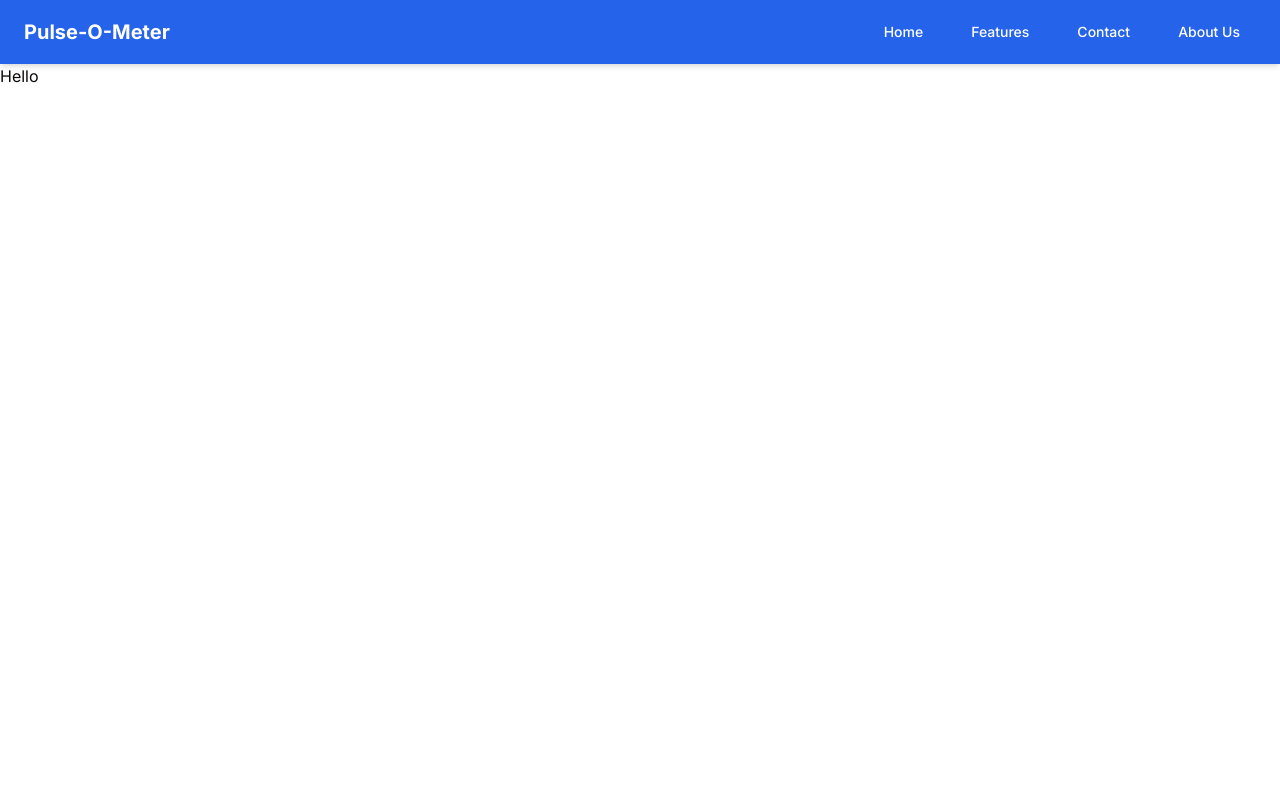
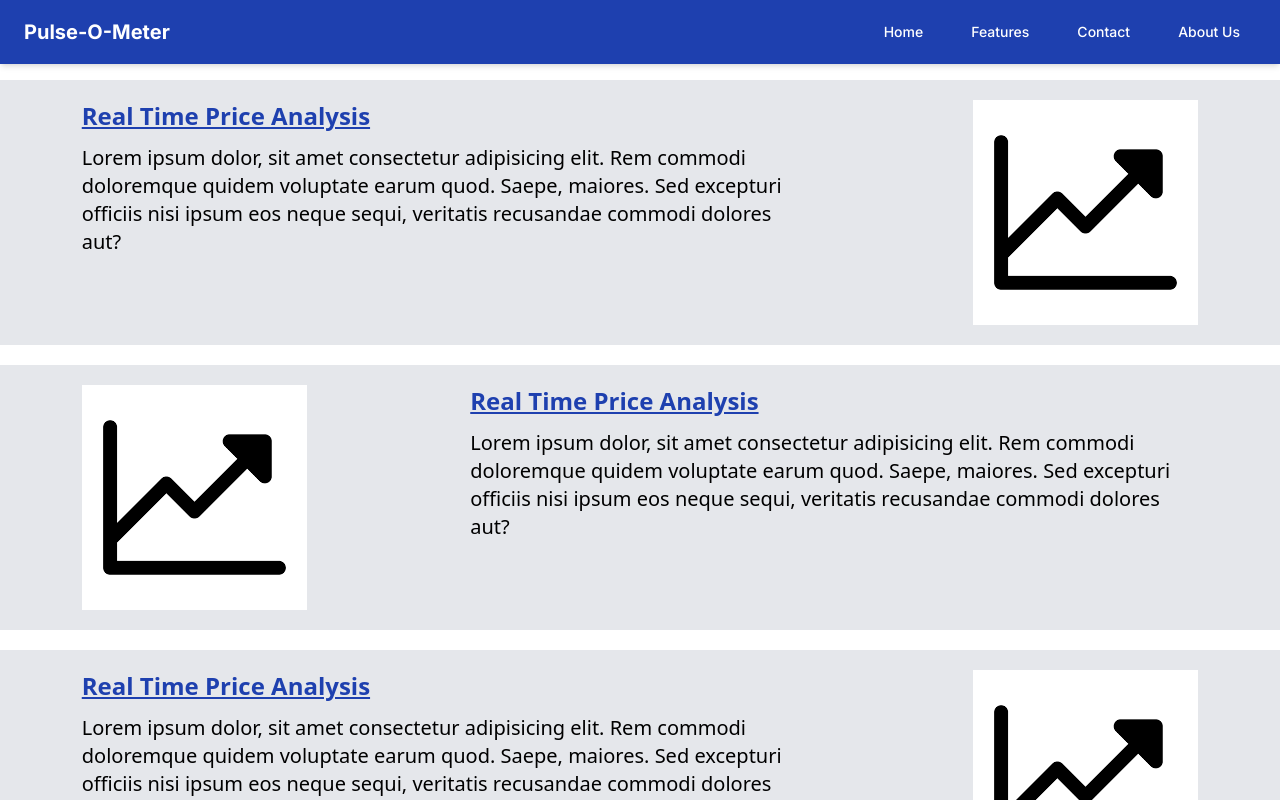
Before and after one commit to abhinav2805-ux/pulse, a Next.js app in the folder client/: page / in a window 1280 px wide. Shown: the top 800 px of the page. Built offline with nearby package versions, Linux system fonts and the light colour scheme.

Commit message:
feature section

```diff
--- a/client/src/app/page.tsx
+++ b/client/src/app/page.tsx
@@ -1,7 +1,12 @@
+import Features from "@/components/Features";
 import Image from "next/image";
-
 export default function Home() {
   return (
-    <div className="min-h-screen">Hello</div>
+    <>
+    <div className="min-h-screen">
+    <Features></Features>
+    </div>
+
+    </>
   );
 }
--- /dev/null
+++ b/client/src/components/FeaturedCard.tsx
@@ -0,0 +1,32 @@
+'use client'
+import React, { useEffect, useState } from 'react'
+import Image from 'next/image'
+interface featureProps{
+    direction:string,
+    data?:string,
+    image?:string,
+    head?:string
+}
+function FeaturedCard(props:featureProps) {
+    const [dir,setDir]=useState("0");
+    useEffect(()=>{
+        setDir(props.direction)
+    })
+
+  return (
+    <div className={`flex ${dir=="0"?'flex-row':'flex-row-reverse'} h-1/4 justify-around flex-wrap md:mt-4 md:mb-5 mt-2 mb-2 bg-gray-200`}>
+
+        <div className='text-black p-5 text-lg md:text-xl md:w-[60%] h-full font-medium font-sans'>
+        <p className='text-2xl font-extrabold mb-3 underline text-blue-800'>
+            Real Time Price Analysis
+        </p>
+            Lorem ipsum dolor, sit amet consectetur adipisicing elit. Rem commodi doloremque quidem voluptate earum quod. Saepe, maiores. Sed excepturi officiis nisi ipsum eos neque sequi, veritatis recusandae commodi dolores aut?</div>
+        <div className='text-black md:p-5 p-2'>
+            {/* <Image src="/graphsample.png" alt="graph image" width={350} height={350} /> */}
+            <img src="/graphsample.png" alt="graph image" className='h-full w-full' />
+        </div>
+    </div>
+  )
+}
+
+export default FeaturedCard
--- /dev/null
+++ b/client/src/components/Features.tsx
@@ -0,0 +1,17 @@
+'use client'
+import React from 'react'
+import FeaturedCard from './FeaturedCard'
+
+function Features() {
+  return (
+    <div>
+    <FeaturedCard direction='0'></FeaturedCard>
+    <FeaturedCard direction='1'></FeaturedCard>
+    <FeaturedCard direction='0'></FeaturedCard>
+    <FeaturedCard direction='1'></FeaturedCard>
+
+    </div>
+  )
+}
+
+export default Features
--- a/client/src/components/footer.tsx
+++ b/client/src/components/footer.tsx
@@ -2,7 +2,7 @@ import React from 'react'
 
 function Footer() {
   return (
-    <footer className="bg-gray-800 text-white">
+    <footer className="bg-blue-800 text-white">
         <div className="container mx-auto px-6 py-4">
           <div className="flex flex-col md:flex-row justify-between items-center">
             <div className="mb-4 md:mb-0 flex flex-col">
--- a/client/src/components/navbar.tsx
+++ b/client/src/components/navbar.tsx
@@ -3,7 +3,7 @@ import { Button } from './ui/button'
 import Link from 'next/link'
 function Navbar() {
   return (
-    <nav className="bg-blue-600 text-white shadow-md">
+    <nav className="bg-blue-800 text-white shadow-md">
         <div className="container mx-auto px-6 py-3 flex justify-between items-center">
         <div className=" items-center mb-2 md:mb-0 flex flex-col">
             <Link href="/" className="font-bold text-xl">Pulse-O-Meter</Link>
```
Also changed, not shown: client/public/graphsample.png (added).
